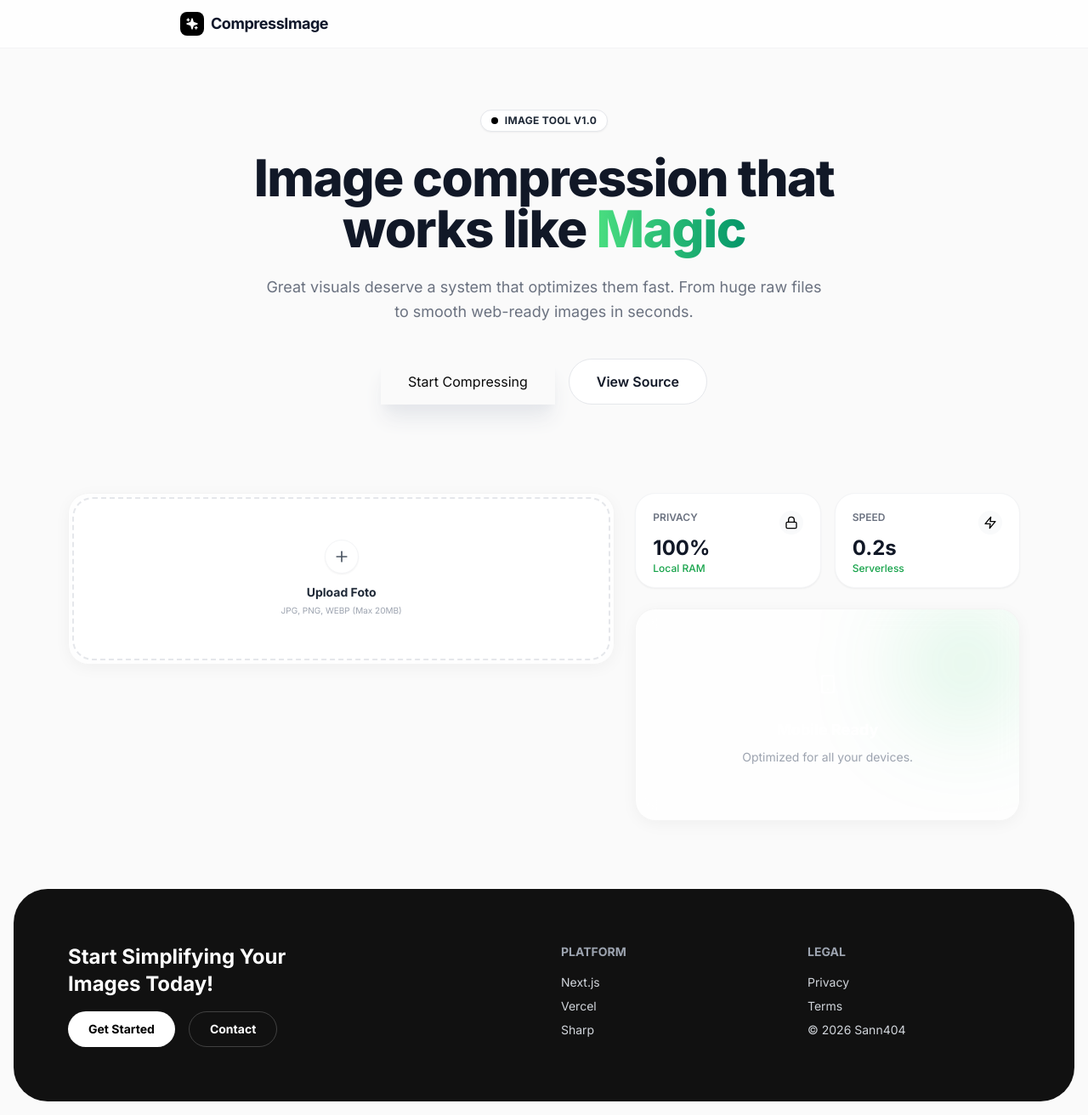
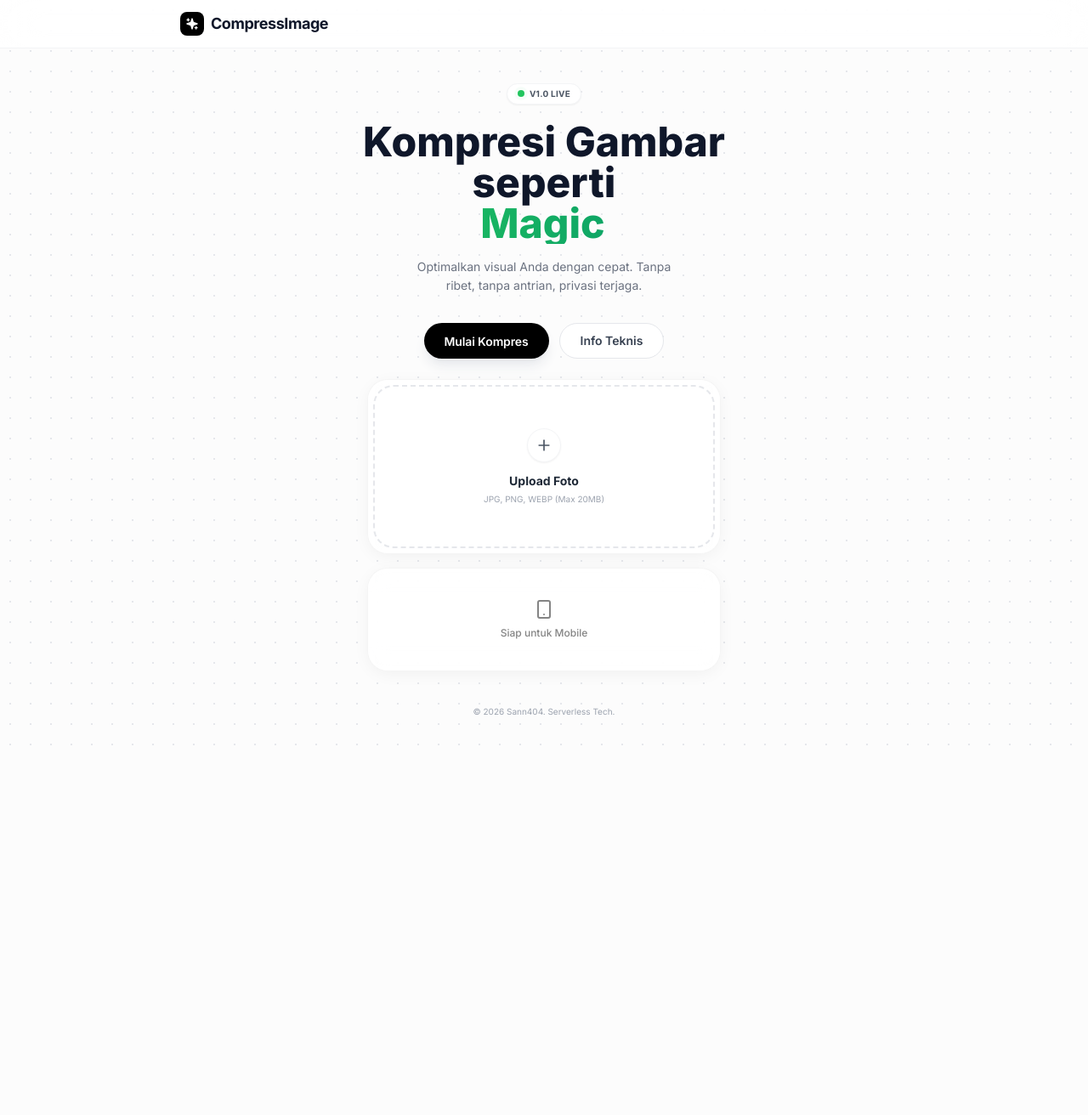
Before and after one commit to sanzzyproject/compress-images-neww, a Next.js app: page / in a window 1280 px wide. Shown: the whole page at 85% size. After the commit the page ends 885 px from the top, so only its background shows below. Built offline with nearby package versions, Linux system fonts and the light colour scheme.

Commit message:
Update page.tsx

```diff
--- a/app/page.tsx
+++ b/app/page.tsx
@@ -5,7 +5,7 @@ import Header from '@/components/Header';
 import UploadArea from '@/components/UploadArea';
 import SliderQuality from '@/components/SliderQuality';
 import ImagePreview from '@/components/ImagePreview';
-import { Loader2, Check, Zap, Lock, Smartphone } from 'lucide-react';
+import { Loader2, Smartphone, Zap } from 'lucide-react';
 
 export default function Home() {
   const [file, setFile] = useState<File | null>(null);
@@ -47,159 +47,114 @@ export default function Home() {
   };
 
   return (
-    <main className="min-h-screen bg-[#FAFAFA] selection:bg-green-100">
+    <main className="min-h-screen pb-10">
       <Header />
 
-      {/* HERO SECTION MATCHING REFERENCE */}
-      <section className="pt-32 pb-10 px-4 max-w-5xl mx-auto text-center">
-        <div className="inline-flex items-center gap-2 px-3 py-1 rounded-full border border-gray-200 bg-white mb-6 shadow-sm">
-          <span className="flex h-2 w-2 rounded-full bg-black"></span>
-          <span className="text-xs font-bold text-gray-800 uppercase tracking-wide">Image Tool V1.0</span>
+      {/* HERO SECTION */}
+      <section className="pt-24 pb-6 px-5 max-w-lg mx-auto text-center">
+
+        {/* Badge Kecil */}
+        <div className="inline-flex items-center gap-1.5 px-3 py-1 rounded-full bg-white border border-gray-100 shadow-sm mb-5">
+          <span className="relative flex h-2 w-2">
+            <span className="animate-ping absolute inline-flex h-full w-full rounded-full bg-green-400 opacity-75"></span>
+            <span className="relative inline-flex rounded-full h-2 w-2 bg-green-500"></span>
+          </span>
+          <span className="text-[10px] font-bold text-gray-600 tracking-wide uppercase">V1.0 Live</span>
         </div>
 
-        <h1 className="text-4xl md:text-6xl font-extrabold text-gray-900 tracking-tight leading-[1.1] mb-6">
-          Image compression that <br className="hidden md:block" />
-          works like <span className="text-transparent bg-clip-text bg-gradient-to-r from-green-400 to-emerald-600">Magic</span>
+        {/* Headline dengan Typing Effect */}
+        <h1 className="text-3xl md:text-5xl font-extrabold text-slate-900 leading-tight mb-4">
+          Kompresi Gambar <br/>
+          seperti <span className="text-transparent bg-clip-text bg-gradient-to-r from-green-500 to-emerald-600 typewriter-text">Magic</span>
         </h1>
 
-        <p className="text-lg text-gray-500 max-w-2xl mx-auto mb-10 leading-relaxed">
-          Great visuals deserve a system that optimizes them fast. From huge raw files to smooth web-ready images in seconds.
+        <p className="text-sm text-gray-500 max-w-xs mx-auto mb-8 leading-relaxed">
+          Optimalkan visual Anda dengan cepat. Tanpa ribet, tanpa antrian, privasi terjaga.
         </p>
 
-        <div className="flex justify-center gap-4 mb-16">
-          <button className="btn-black px-8 py-3.5 text-base shadow-xl shadow-gray-200">
-            Start Compressing
+        {/* Tombol yang lebih proporsional */}
+        <div className="flex justify-center gap-3">
+          <button
+            onClick={() => document.getElementById('upload-area')?.scrollIntoView({ behavior: 'smooth' })}
+            className="btn-primary px-6 py-2.5 shadow-lg shadow-gray-200 hover:shadow-xl"
+          >
+            Mulai Kompres
           </button>
-          <button className="px-8 py-3.5 bg-white text-gray-900 font-semibold rounded-full border border-gray-200 hover:bg-gray-50 transition-colors">
-            View Source
+          <button className="px-6 py-2.5 bg-white text-gray-700 font-semibold rounded-full border border-gray-200 text-sm hover:bg-gray-50 transition-colors">
+            Info Teknis
           </button>
         </div>
       </section>
 
-      {/* DASHBOARD GRID LAYOUT (The "Dashboard" in reference) */}
-      <section className="px-4 pb-20 max-w-6xl mx-auto">
-        {/* Main Container mimicking the big image in reference */}
-        <div className="grid grid-cols-1 md:grid-cols-12 gap-6">
+      {/* DASHBOARD AREA */}
+      <section id="upload-area" className="px-4 max-w-md mx-auto">
+        <div className="flex flex-col gap-4">
 
-          {/* Left Column: Upload or Control */}
-          <div className="md:col-span-7 flex flex-col gap-6">
           {/* Upload Card */}
-            <div className="card-clean p-1">
+          <div className="card-clean p-1.5">
              <UploadArea onFileSelect={handleFileSelect} />
           </div>
 
-            {/* Control Slider (Only show if file selected) */}
+          {/* Slider (Muncul setelah file dipilih) */}
           {file && (
             <div className="card-clean animate-in fade-in slide-in-from-bottom-4 duration-500">
                <SliderQuality quality={quality} setQuality={setQuality} disabled={isLoading} />
             </div>
           )}
+
+          {/* Action Button & Result */}
+          <div className="card-clean p-5 text-center bg-white relative overflow-hidden">
+             {!file ? (
+               <div className="flex flex-col items-center justify-center py-4 gap-2 opacity-50">
+                  <Smartphone size={24} />
+                  <p className="text-xs font-medium">Siap untuk Mobile</p>
+               </div>
+             ) : (
+               <div className="z-10 relative">
+                  {/* Preview Kecil */}
+                  <div className="h-40 w-full bg-gray-50 rounded-xl mb-4 overflow-hidden border border-gray-100 relative">
+                    <img
+                      src={compressedImage || URL.createObjectURL(file)}
+                      className="w-full h-full object-contain"
+                      alt="Preview"
+                    />
+                    {compressedImage && (
+                      <div className="absolute top-2 right-2 bg-green-500 text-white text-[10px] font-bold px-2 py-0.5 rounded-full shadow-sm">
+                        Selesai
+                      </div>
+                    )}
                   </div>
 
-          {/* Right Column: Features or Preview */}
-          <div className="md:col-span-5 flex flex-col gap-6">
-             {/* Info Cards (Mocking the "Step 1/2" cards) */}
-             <div className="grid grid-cols-2 gap-4">
-                <InfoCard label="Privacy" value="100%" sub="Local RAM" icon={<Lock size={16}/>} />
-                <InfoCard label="Speed" value="0.2s" sub="Serverless" icon={<Zap size={16}/>} />
-             </div>
-
-             {/* Action / Preview Area */}
-             <div className="card-clean p-6 flex-grow flex flex-col justify-center items-center text-center bg-gray-900 text-white min-h-[250px] relative overflow-hidden">
-                {!file ? (
-                  <div className="z-10">
-                    <div className="w-12 h-12 bg-white/10 rounded-full flex items-center justify-center mx-auto mb-4">
-                      <Smartphone className="text-white" />
-                    </div>
-                    <h3 className="font-bold text-lg">Mobile Ready</h3>
-                    <p className="text-gray-400 text-sm mt-2">Optimized for all your devices.</p>
-                  </div>
-                ) : (
-                  <div className="w-full h-full flex flex-col z-10">
-                     <div className="flex-grow relative w-full rounded-xl overflow-hidden mb-4 bg-gray-800">
-                        {/* Simple Preview if not compressed yet */}
-                        <img
-                          src={URL.createObjectURL(file)}
-                          className={`w-full h-full object-contain ${compressedImage ? 'opacity-50' : 'opacity-100'}`}
-                        />
-                        {compressedImage && (
-                          <img
-                            src={compressedImage}
-                            className="absolute inset-0 w-full h-full object-contain"
-                          />
-                        )}
-                     </div>
                   <button
                      onClick={handleCompress}
                      disabled={isLoading}
-                        className="w-full bg-white text-black font-bold py-3 rounded-xl hover:bg-gray-100 transition-colors disabled:opacity-50"
+                     className="w-full bg-black text-white font-bold py-2.5 rounded-xl text-sm hover:opacity-90 transition-opacity flex items-center justify-center gap-2"
                    >
-                        {isLoading ? "Processing..." : (compressedImage ? "Download Again" : "Compress Now")}
+                     {isLoading ? <Loader2 className="animate-spin" size={16}/> : <Zap size={16} />}
+                     {isLoading ? "Memproses..." : (compressedImage ? "Download Hasil" : "Kompres Sekarang")}
                    </button>
-                     {error && <p className="text-red-400 text-xs mt-2">{error}</p>}
+
+                  {compressedImage && (
+                     <a href={compressedImage} download={`compressed-${file.name}`} className="hidden" id="download-link"></a>
+                  )}
+                  {error && <p className="text-red-500 text-xs mt-2">{error}</p>}
                </div>
              )}
-
-                {/* Background Decor */}
-                <div className="absolute top-0 right-0 w-32 h-32 bg-green-500/20 blur-[60px] rounded-full pointer-events-none"></div>
-             </div>
-          </div>
           </div>
 
-        {/* Full Width Preview Section (If Compressed) */}
+          {/* Detailed Stats (Only visible if compressed) */}
           {file && compressedImage && (
-           <div className="mt-6 card-clean p-6 md:p-8 animate-in fade-in slide-in-from-bottom-8">
-              <h3 className="font-bold text-xl mb-6">Result Comparison</h3>
+             <div className="card-clean p-5 animate-in fade-in slide-in-from-bottom-6">
                 <ImagePreview originalFile={file} compressedImage={compressedImage} compressedSize={compressedSize} />
              </div>
           )}
+        </div>
       </section>
 
-      {/* FOOTER BLACK ROUNDED */}
-      <footer className="px-4 pb-4">
-        <div className="bg-[#111] rounded-[2.5rem] p-8 md:p-16 text-white text-center md:text-left">
-           <div className="max-w-6xl mx-auto grid grid-cols-1 md:grid-cols-4 gap-10">
-              <div className="md:col-span-2">
-                 <h2 className="text-2xl font-bold mb-4">Start Simplifying Your<br/>Images Today!</h2>
-                 <div className="flex gap-4 justify-center md:justify-start">
-                    <button className="bg-white text-black px-6 py-2.5 rounded-full font-bold text-sm">Get Started</button>
-                    <button className="border border-white/20 px-6 py-2.5 rounded-full font-bold text-sm hover:bg-white/10">Contact</button>
-                 </div>
-              </div>
-              <div>
-                 <h4 className="font-bold mb-4 text-gray-400 text-sm uppercase">Platform</h4>
-                 <ul className="space-y-2 text-sm text-gray-300">
-                    <li>Next.js</li>
-                    <li>Vercel</li>
-                    <li>Sharp</li>
-                 </ul>
-              </div>
-              <div>
-                 <h4 className="font-bold mb-4 text-gray-400 text-sm uppercase">Legal</h4>
-                 <ul className="space-y-2 text-sm text-gray-300">
-                    <li>Privacy</li>
-                    <li>Terms</li>
-                    <li>© 2026 Sann404</li>
-                 </ul>
-              </div>
-           </div>
-        </div>
+      {/* Simple Footer */}
+      <footer className="text-center mt-10 text-[10px] text-gray-400">
+        © 2026 Sann404. Serverless Tech.
       </footer>
     </main>
   );
 }
-
-function InfoCard({ label, value, sub, icon }: any) {
-  return (
-    <div className="bg-white p-5 rounded-[1.5rem] border border-gray-100 shadow-sm flex flex-col justify-between h-28">
-       <div className="flex justify-between items-start">
-          <span className="text-gray-500 text-xs font-semibold uppercase">{label}</span>
-          <div className="p-1.5 bg-gray-50 rounded-full text-black">{icon}</div>
-       </div>
-       <div>
-          <div className="text-2xl font-bold text-gray-900">{value}</div>
-          <div className="text-xs text-green-600 font-medium">{sub}</div>
-       </div>
-    </div>
-  )
-}
```
Lines whose indentation alone changed are shown as unchanged.
